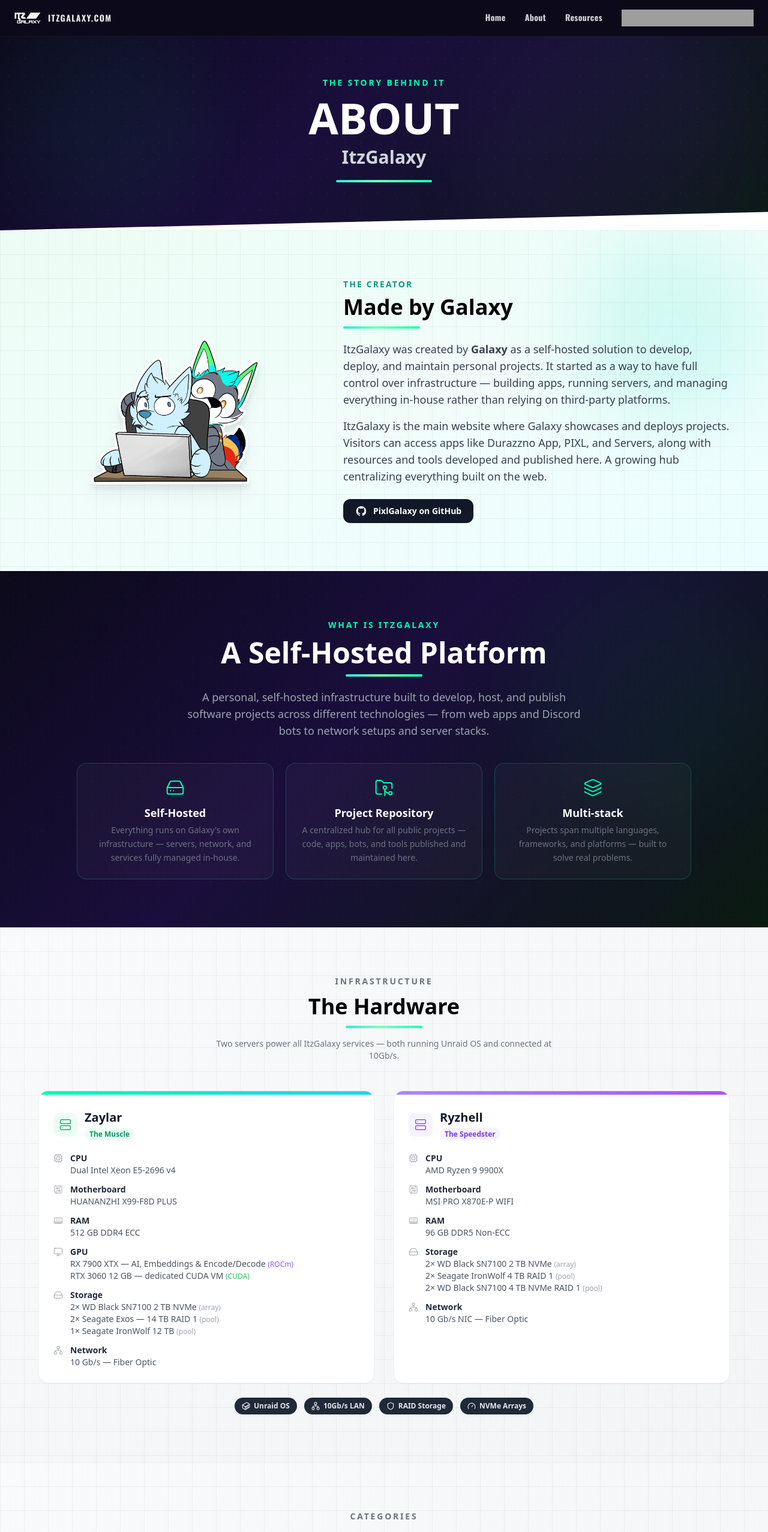
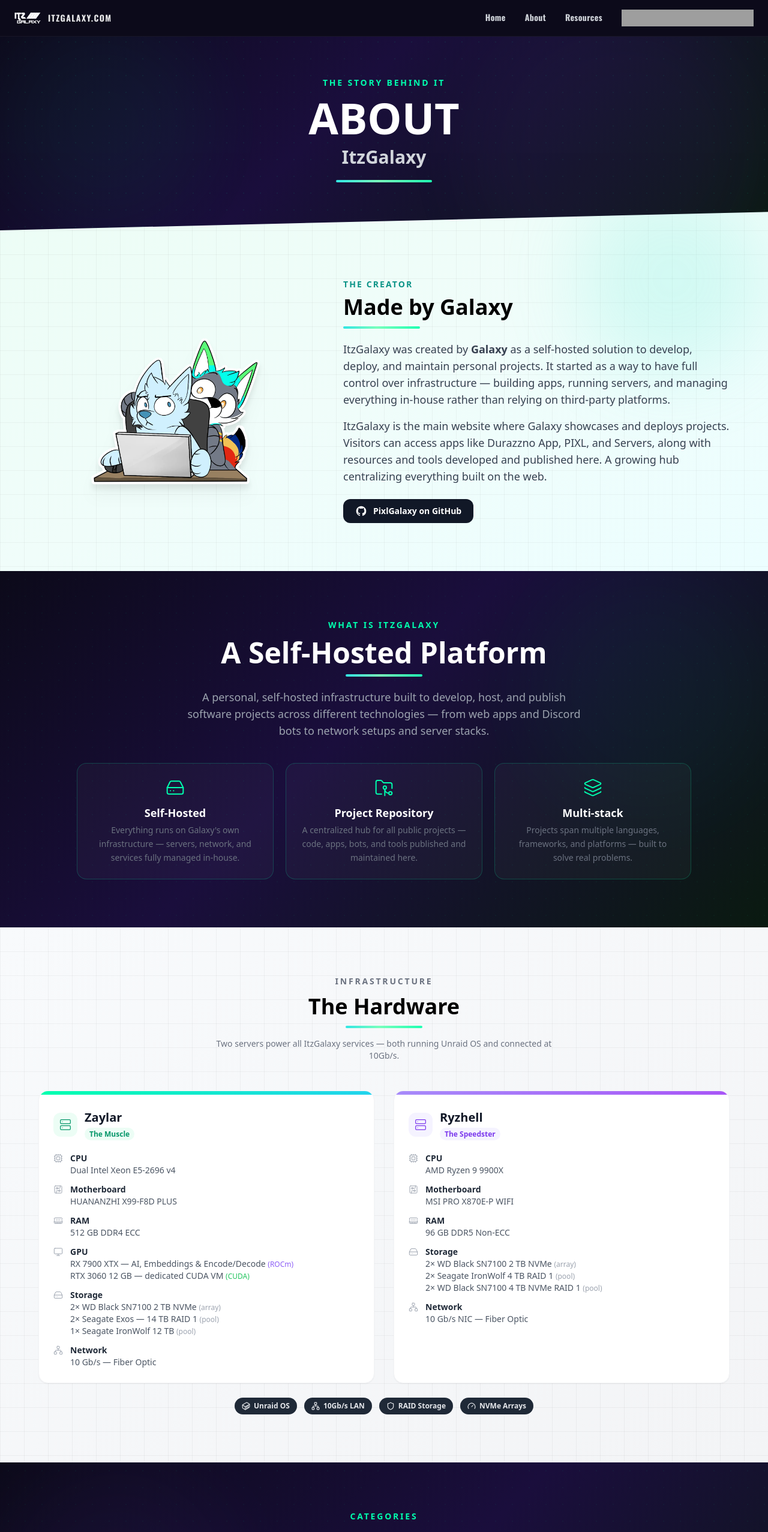
Before and after one commit to PixlGalaxy/ItzGalaxy, a React (Vite) app in the folder frontend/: page /about in a window 1280 px wide. Shown: the top 2554 px of the page at 60% size. Built offline with nearby package versions, Linux system fonts and the light colour scheme; grey boxes are pictures that could not be loaded; the HTML template or start-up script is replaced by a standard one.

Commit message:
chore(frontend): update About page

```diff
--- a/frontend/src/pages/About.tsx
+++ b/frontend/src/pages/About.tsx
@@ -46,7 +46,7 @@
       <title>ItzGalaxy - About</title>
 
       {/* ── Hero ─────────────────────────────────────────────────────── */}
-      <section className="relative bg-hero-dark text-white py-24 px-6 pt-32 overflow-hidden clip-diagonal">
+      <section className="relative z-10 bg-hero-dark text-white py-24 px-6 pt-32 overflow-hidden clip-diagonal">
         <div className="dot-pattern absolute inset-0 opacity-50 pointer-events-none" />
         <div className="absolute top-0 right-0 w-[500px] h-[500px] rounded-full bg-violet-600 opacity-[0.06] blur-3xl pointer-events-none" />
         <div className="absolute bottom-0 left-0 w-[350px] h-[350px] rounded-full bg-[#00ffae] opacity-[0.04] blur-3xl pointer-events-none" />
@@ -61,7 +61,7 @@
       </section>
 
       {/* ── Who is Galaxy ────────────────────────────────────────────── */}
-      <section className="relative bg-gradient-to-br from-emerald-50 via-teal-50 to-cyan-50 text-black py-20 px-6 overflow-hidden">
+      <section className="relative bg-gradient-to-br from-emerald-50 via-teal-50 to-cyan-50 text-black -mt-20 pt-40 pb-20 px-6 overflow-hidden">
         <div className="grid-pattern absolute inset-0 pointer-events-none" />
         <div className="absolute top-0 right-0 w-80 h-80 rounded-full bg-teal-300 opacity-20 blur-3xl pointer-events-none" />
         <div className="relative z-10 container mx-auto max-w-6xl flex flex-col md:flex-row items-center gap-12">
@@ -302,11 +302,12 @@
       </section>
 
       {/* ── What Gets Built ──────────────────────────────────────────── */}
-      <section className="relative bg-gradient-to-br from-slate-50 to-gray-100 text-black py-20 px-6 overflow-hidden">
-        <div className="grid-pattern absolute inset-0 pointer-events-none" />
+      <section className="relative bg-hero-dark text-white py-20 px-6 overflow-hidden">
+        <div className="dot-pattern absolute inset-0 opacity-30 pointer-events-none" />
+        <div className="absolute top-0 left-0 w-[400px] h-[400px] rounded-full bg-violet-500 opacity-[0.04] blur-3xl pointer-events-none" />
         <div className="relative z-10 container mx-auto max-w-6xl">
           <div className="text-center mb-12 anim-fade-up">
-            <p className="text-gray-500 text-sm font-semibold tracking-[0.2em] uppercase mb-3">Categories</p>
+            <p className="text-[#00ffae] text-sm font-semibold tracking-[0.2em] uppercase mb-3">Categories</p>
             <h2 className="text-3xl md:text-4xl font-extrabold mb-3">What Gets Built</h2>
             <div className="section-title-bar w-32 mx-auto" />
           </div>
@@ -328,19 +329,20 @@
       </section>
 
       {/* ── Contact ──────────────────────────────────────────────────── */}
-      <section className="relative bg-hero-dark text-white py-20 px-6 overflow-hidden">
-        <div className="dot-pattern absolute inset-0 opacity-30 pointer-events-none" />
+      <section className="relative bg-gradient-to-br from-slate-50 to-gray-100 text-black py-20 px-6 overflow-hidden">
+        <div className="grid-pattern absolute inset-0 pointer-events-none" />
+        <div className="absolute bottom-0 right-0 w-72 h-72 rounded-full bg-gray-300 opacity-30 blur-3xl pointer-events-none" />
         <div className="relative z-10 container mx-auto max-w-2xl text-center anim-fade-up">
-          <p className="text-[#00ffae] text-sm font-semibold tracking-[0.2em] uppercase mb-3">Contact</p>
+          <p className="text-gray-500 text-sm font-semibold tracking-[0.2em] uppercase mb-3">Contact</p>
           <h2 className="text-3xl md:text-4xl font-extrabold mb-3">Get In Touch</h2>
           <div className="section-title-bar w-24 mx-auto mb-6" />
-          <p className="text-gray-400 text-base md:text-lg leading-relaxed mb-8">
+          <p className="text-gray-600 text-base md:text-lg leading-relaxed mb-8">
             Questions, suggestions, or just want to say hi?
           </p>
           <div className="flex flex-col sm:flex-row items-center justify-center gap-4">
             <a
               href="mailto:webservices.itzgalaxy@gmail.com"
-              className="inline-flex items-center gap-2.5 bg-white/10 border border-white/20 text-white text-sm font-semibold px-5 py-3 rounded-xl hover:bg-white/20 transition-colors"
+              className="inline-flex items-center gap-2.5 bg-gray-900 text-white text-sm font-semibold px-5 py-3 rounded-xl hover:bg-gray-700 transition-colors"
             >
               <LucideIcons.Mail className="w-5 h-5" strokeWidth={1.5} />
               contact@itzgalaxy.com
@@ -349,7 +351,7 @@
               href="https://github.com/PixlGalaxy"
               target="_blank"
               rel="noopener noreferrer"
-              className="inline-flex items-center gap-2.5 bg-white/10 border border-white/20 text-white text-sm font-semibold px-5 py-3 rounded-xl hover:bg-white/20 transition-colors"
+              className="inline-flex items-center gap-2.5 bg-gray-900 text-white text-sm font-semibold px-5 py-3 rounded-xl hover:bg-gray-700 transition-colors"
             >
               <svg className="w-5 h-5" viewBox="0 0 24 24" fill="currentColor">
                 <path d="M12 2C6.477 2 2 6.484 2 12.021c0 4.428 2.865 8.184 6.839 9.505.5.092.682-.217.682-.483 0-.237-.008-.868-.013-1.703-2.782.605-3.369-1.342-3.369-1.342-.454-1.154-1.11-1.462-1.11-1.462-.908-.62.069-.608.069-.608 1.003.07 1.531 1.032 1.531 1.032.892 1.53 2.341 1.088 2.91.832.092-.647.35-1.088.636-1.338-2.22-.253-4.555-1.113-4.555-4.951 0-1.093.39-1.988 1.029-2.688-.103-.253-.446-1.272.098-2.65 0 0 .84-.27 2.75 1.026A9.564 9.564 0 0112 6.844a9.59 9.59 0 012.504.338c1.909-1.296 2.747-1.027 2.747-1.027.546 1.379.202 2.398.1 2.651.64.7 1.028 1.595 1.028 2.688 0 3.848-2.339 4.695-4.566 4.943.359.309.678.92.678 1.855 0 1.338-.012 2.419-.012 2.747 0 .268.18.58.688.482A10.02 10.02 0 0022 12.021C22 6.484 17.522 2 12 2z" />
```
